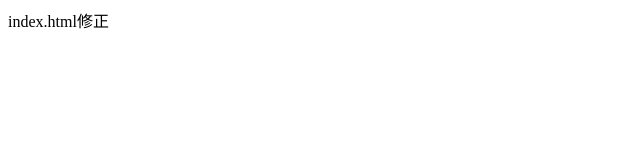
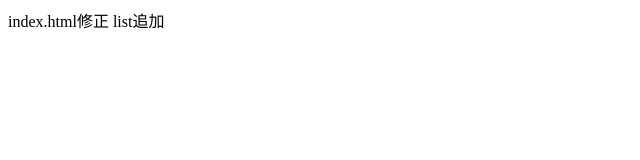
Before and after one commit to Kaiho-Tada/test, a plain HTML site: page index.html in a window 1280 px wide. Shown: the full height of the page, 0-640 px from the left. Drawn offline with Linux system fonts and the light colour scheme.

Commit message:
リスト追加

```diff
--- a/index.html
+++ b/index.html
@@ -8,5 +8,6 @@
 </head>
 <body>
   index.html修正
+  list追加
 </body>
 </html>
```
